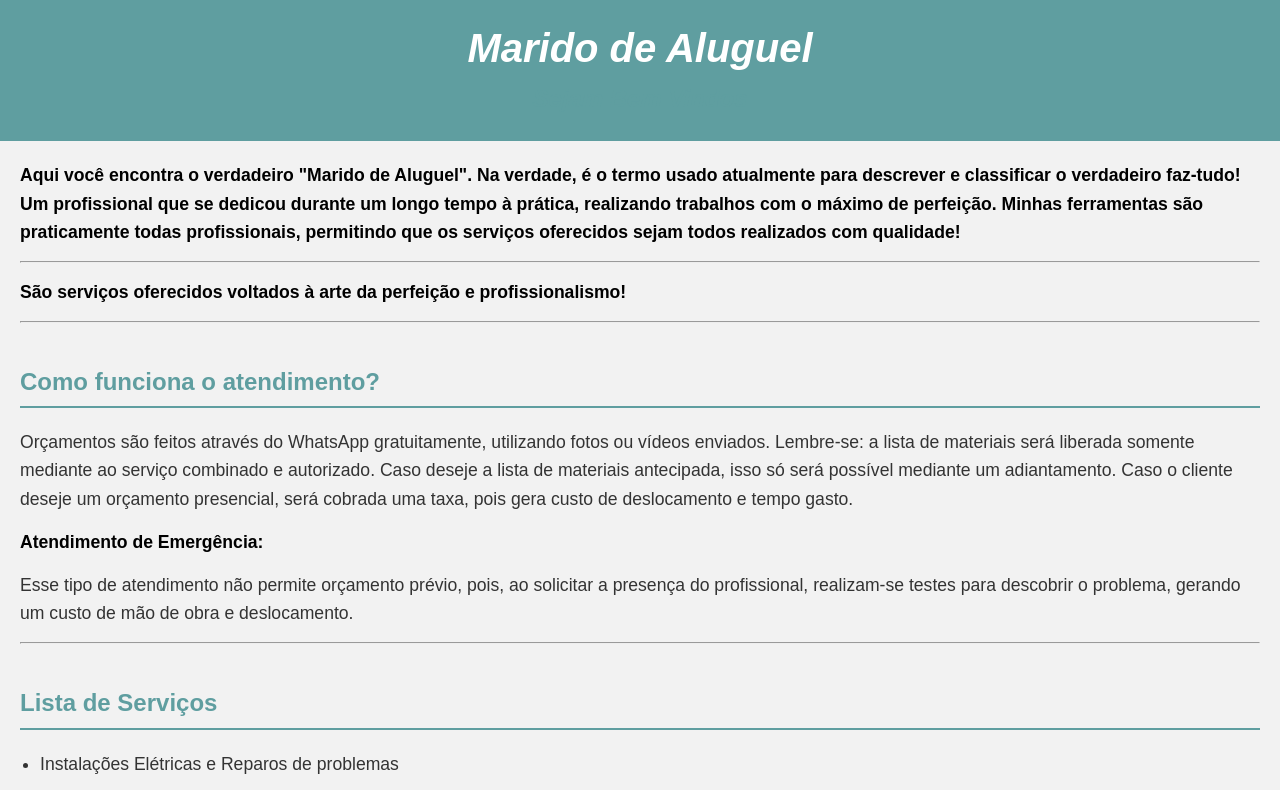
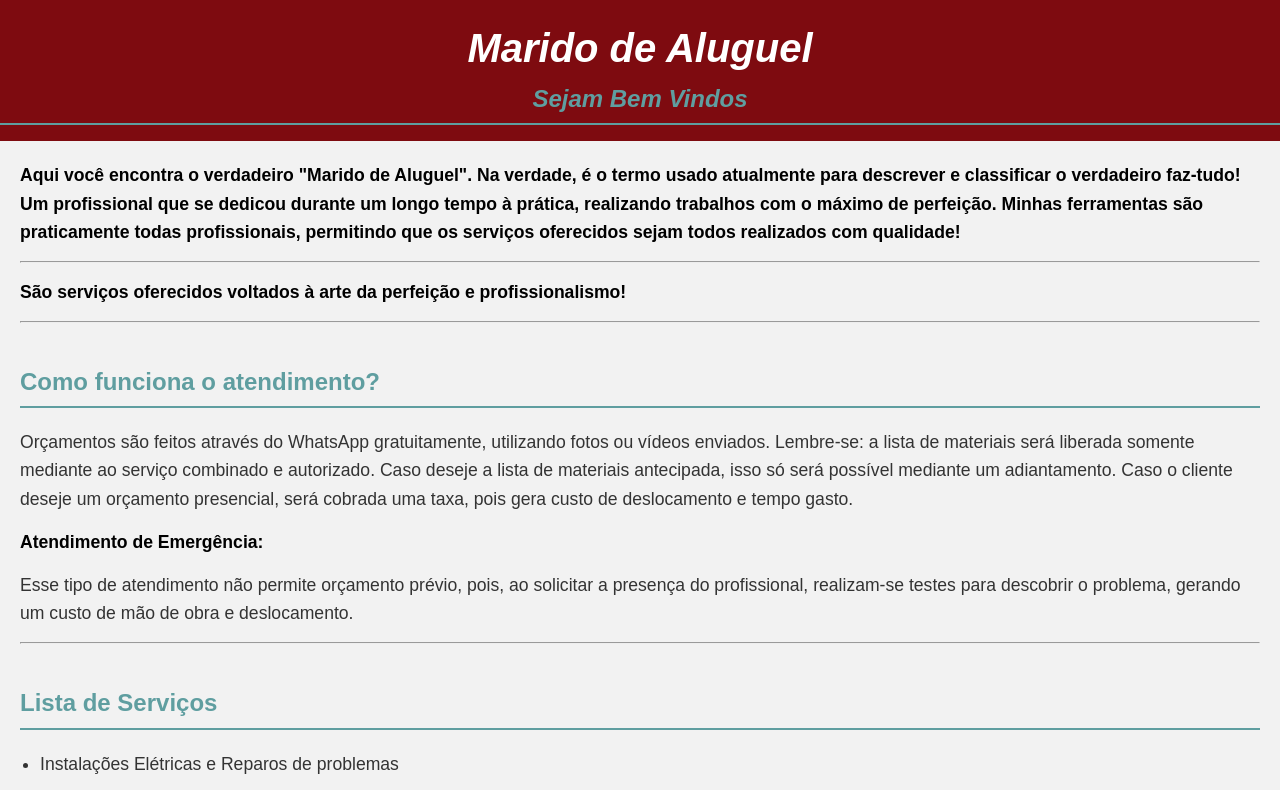
Before and after one commit to techmlima/maridodealuguel, a plain HTML site: page index.html in a window 1280 px wide. Shown: the top 790 px of the page. Drawn offline with Linux system fonts and the light colour scheme.

Commit message:
Develop (#2)
* deploy

* test

* test

* testing deploy

* test

* test

* test

* test

* test

* TEST

* TESTE

* adding gitignore

* alter header color

* MR just in the main branch

* alterar header

---------

Co-authored-by: Marcos Lima <nf_mlima@exactsciences.com>

```diff
--- a/css/styles.css
+++ b/css/styles.css
@@ -8,7 +8,7 @@ body {
 }
 
 header {
-    background-color: #5f9ea0;
+    background-color: #7e0b10;
     color: white;
     padding: 1rem 0;
     text-align: center;
```
Also changed, not shown: 2 other files.
